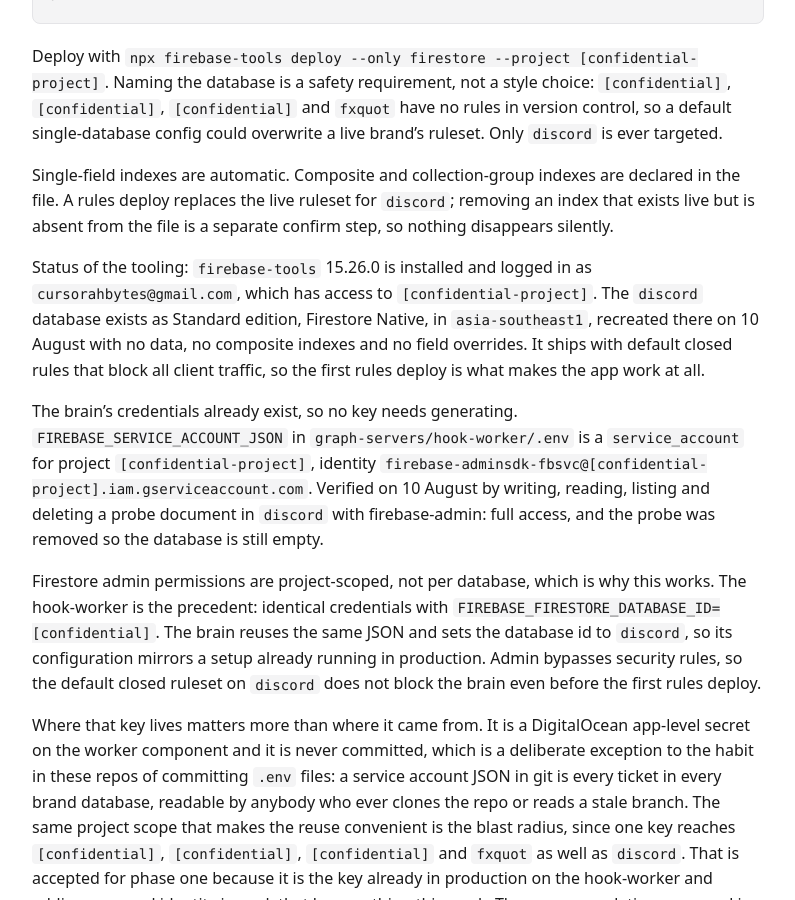
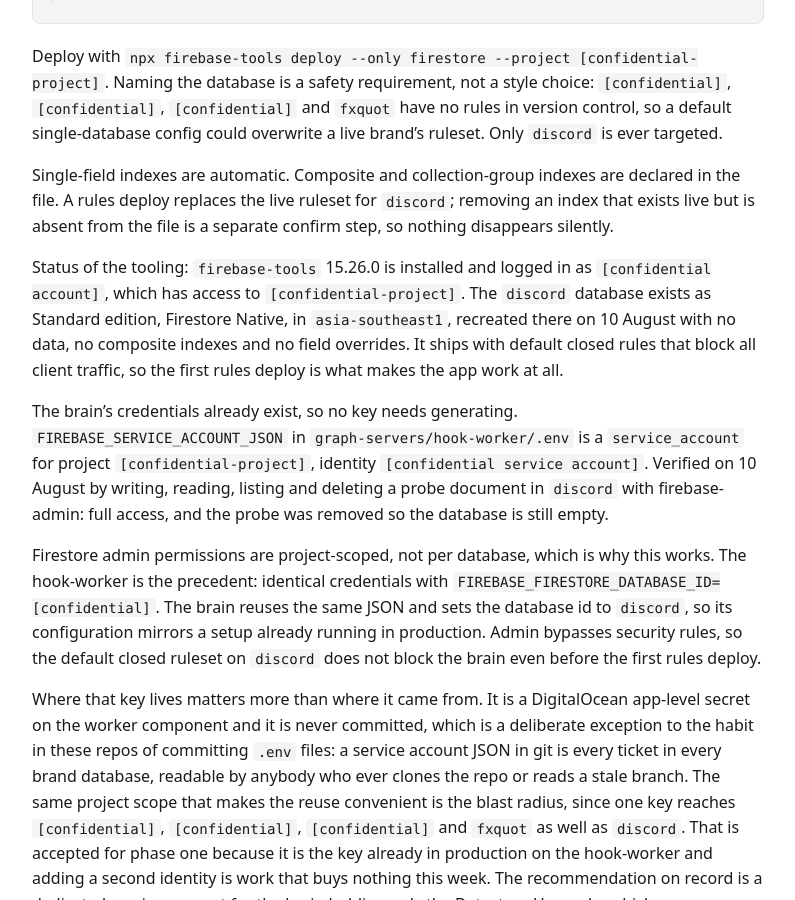
Before and after one commit to ahkamboh/ahkamboh, a Jekyll site: the page built from docs/plan-giveaway-chat.md, in a window 1280 px wide and 900 px high, scrolled down 14143 px. Shown: the whole window, without its empty margins (242-1037 px from the left). Built offline with Jekyll 4.4.1, drawn with Linux system fonts in a browser that asks for light colours; some of the changed text lies outside the part shown.

Commit message:
Giveaway plan: redact account identifiers

```diff
--- a/docs/plan-giveaway-chat.md
+++ b/docs/plan-giveaway-chat.md
@@ -180,9 +180,9 @@
 
 Single-field indexes are automatic. Composite and collection-group indexes are declared in the file. A rules deploy replaces the live ruleset for `discord`; removing an index that exists live but is absent from the file is a separate confirm step, so nothing disappears silently.
 
-Status of the tooling: `firebase-tools` 15.26.0 is installed and logged in as `cursorahbytes@gmail.com`, which has access to `[confidential-project]`. The `discord` database exists as Standard edition, Firestore Native, in `asia-southeast1`, recreated there on 10 August with no data, no composite indexes and no field overrides. It ships with default closed rules that block all client traffic, so the first rules deploy is what makes the app work at all.
+Status of the tooling: `firebase-tools` 15.26.0 is installed and logged in as `[confidential account]`, which has access to `[confidential-project]`. The `discord` database exists as Standard edition, Firestore Native, in `asia-southeast1`, recreated there on 10 August with no data, no composite indexes and no field overrides. It ships with default closed rules that block all client traffic, so the first rules deploy is what makes the app work at all.
 
-The brain's credentials already exist, so no key needs generating. `FIREBASE_SERVICE_ACCOUNT_JSON` in `graph-servers/hook-worker/.env` is a `service_account` for project `[confidential-project]`, identity `firebase-adminsdk-fbsvc@[confidential-project].iam.gserviceaccount.com`. Verified on 10 August by writing, reading, listing and deleting a probe document in `discord` with firebase-admin: full access, and the probe was removed so the database is still empty.
+The brain's credentials already exist, so no key needs generating. `FIREBASE_SERVICE_ACCOUNT_JSON` in `graph-servers/hook-worker/.env` is a `service_account` for project `[confidential-project]`, identity `[confidential service account]`. Verified on 10 August by writing, reading, listing and deleting a probe document in `discord` with firebase-admin: full access, and the probe was removed so the database is still empty.
 
 Firestore admin permissions are project-scoped, not per database, which is why this works. The hook-worker is the precedent: identical credentials with `FIREBASE_FIRESTORE_DATABASE_ID=[confidential]`. The brain reuses the same JSON and sets the database id to `discord`, so its configuration mirrors a setup already running in production. Admin bypasses security rules, so the default closed ruleset on `discord` does not block the brain even before the first rules deploy.
 
@@ -204,7 +204,7 @@
 - Code storage is keyed by email, not by the code, holding a hash plus an attempt counter. Keying by the code the way the current magic link does ([support-magic-link.ts]([confidential]_support/src/lib/support-magic-link.ts)) is safe for a 64 character token and unsafe for six digits, because it would let one brute force run hit every account at once. Ten minute expiry, five attempts, sixty second resend cooldown, single use.
 - Mail goes through SendGrid as plain text. Envelope From remains `code@[confidential].com` or `code@[confidential].com` (per host domain) for SPF/DKIM and deliverability. From display name is `code`. Subject is the six-digit code alone. Body is the code, a blank line, then "Expires in 10 minutes." No [confidential], [confidential], [Confidential], [Confidential], or other product labels in subject, body, or from name.
 
-  Both are authenticated on SendGrid account `u52724365` as of 10 August: `[confidential].com` domain id `32296386` (subdomain `em1645`), `[confidential].com` domain id `32296387` (subdomain `em3456`). All six CNAMEs are live in Cloudflare as DNS-only, and both domains report `valid: true` on mail_cname, dkim1 and dkim2. Brand domains `[confidential].com` and `[confidential].com` remain authenticated as fallbacks if needed.
+  Both are authenticated on SendGrid account `[confidential]` as of 10 August: `[confidential].com` domain id `[confidential]` (subdomain `[confidential]`), `[confidential].com` domain id `[confidential]` (subdomain `[confidential]`). All six CNAMEs are live in Cloudflare as DNS-only, and both domains report `valid: true` on mail_cname, dkim1 and dkim2. Brand domains `[confidential].com` and `[confidential].com` remain authenticated as fallbacks if needed.
 
 - A failed send says so. If SendGrid rejects or times out, the panel shows a send failure with a retry rather than the "code sent" line, because a member who is told the code is on its way sits and waits for mail that was never accepted. Sustained failures post to ntfy, since a broken sender domain closes the returning-member door completely and nothing else in the product would notice.
 
```
